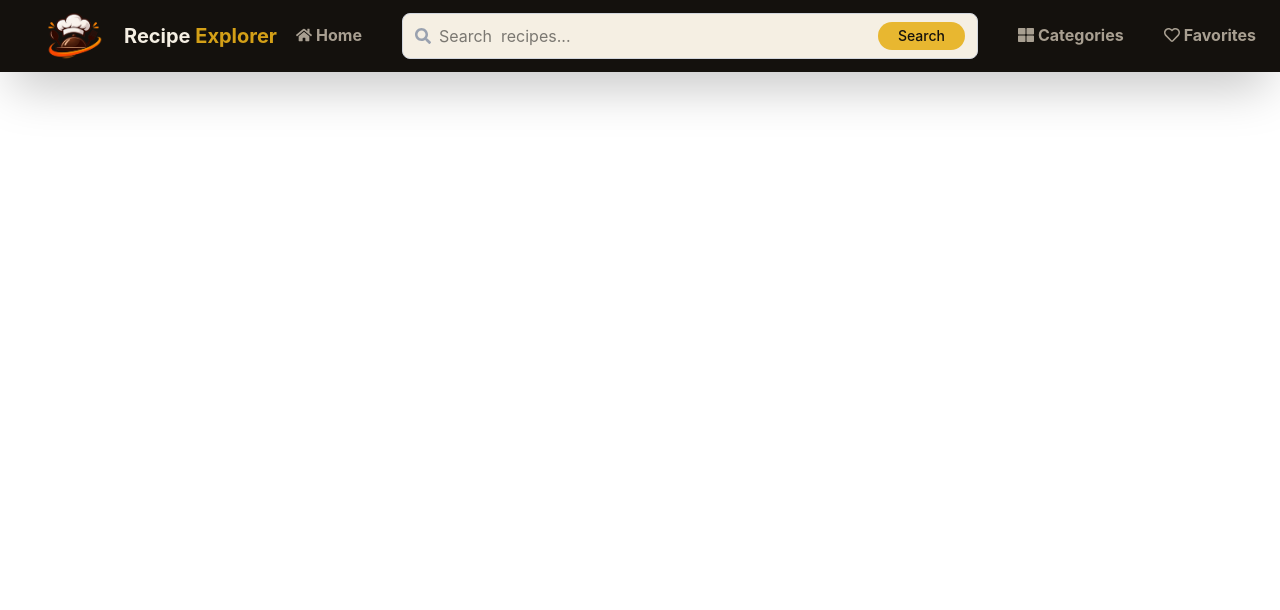
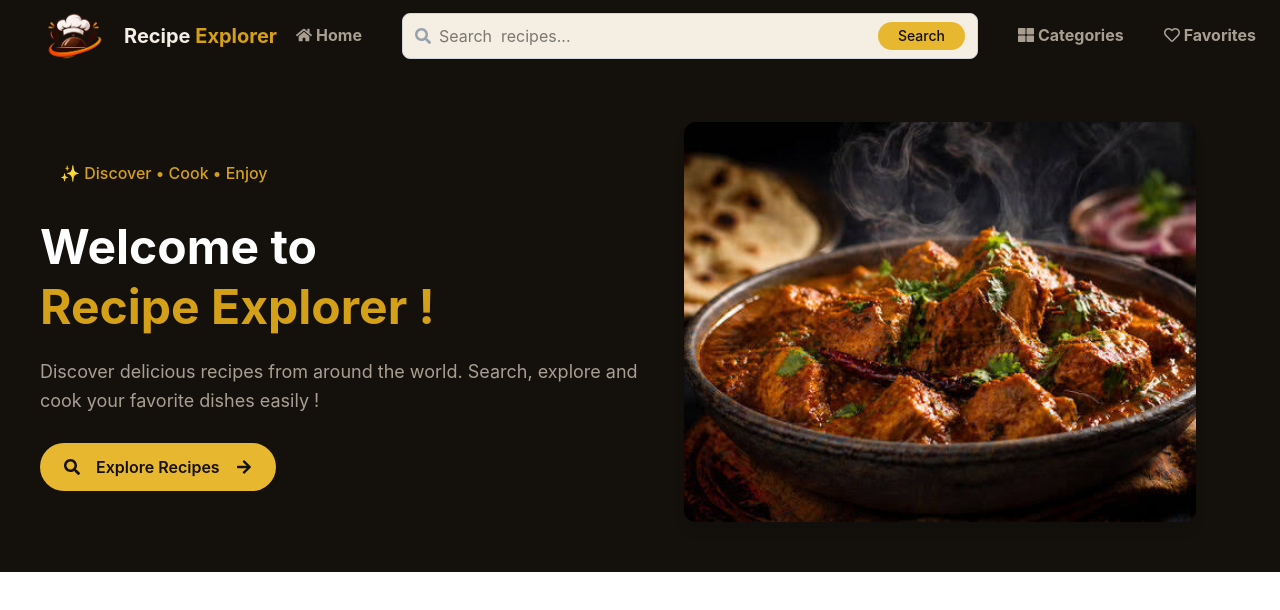
Before and after one commit to Havocsri/Food-Recipie-app, a React (Vite) app: page / in a window 1280 px wide. Shown: the top 610 px of the page. Built offline with nearby package versions, Linux system fonts and the light colour scheme.

Commit message:
add a food recipe landing page

```diff
--- a/src/App.jsx
+++ b/src/App.jsx
@@ -1,3 +1,4 @@
+import HeroSection from "./Components/HeroSection"
 import NavBar from "./Components/NavBar"
 
 
@@ -6,7 +7,8 @@ function App() {
 
   return (
     <>
-      <NavBar/>
+      <NavBar />
+      <HeroSection />
      </>
   )
 }
--- /dev/null
+++ b/src/Components/HeroSection.jsx
@@ -0,0 +1,79 @@
+
+
+import  { useState, useEffect } from "react";
+import food1 from "../assets/image-1.png";
+import food2 from "../assets/image-2.png";
+import food3 from "../assets/images-3.png";
+import food4 from "../assets/images-4.png";
+import { FaSearch, FaArrowRight } from "react-icons/fa";
+const HeroSection = () => {
+
+    const foodImages = [food1, food2, food3, food4];
+    const [currentImage, setCurrentImage] = useState(0);
+
+    useEffect(() => {
+      const interval =  setInterval(() => {
+            setCurrentImage((prevImage) => {
+                const nextImage = (prevImage + 1) % foodImages.length;
+                return nextImage;
+            });
+        }, 2000);
+       return () => clearInterval(interval);
+    },[]);
+
+
+
+  return (
+    <>
+        <section id="home" className="p-10 flex min-h-125 w-100% max-w-8xl items-center justify-between overflow-hidden py-12 bg-ink-900">
+
+      {/* Left Side - Welcome Content */}
+      <div className="w-1/2">
+
+        {/* Small Tag */}
+        <p className="inline-block rounded-full  px-5 py-2 font-medium text-gold-500">
+          ✨ Discover • Cook • Enjoy
+        </p>
+
+        {/* Heading */}
+        <h1 className="mt-6 text-5xl font-bold leading-tight text-white">
+          Welcome to <br />
+
+          <span className="text-gold-500">
+           Recipe{" "} Explorer !
+          </span>
+        </h1>
+
+        {/* Description */}
+        <p className="mt-5 max-w-2xl text-lg leading-relaxed text-muted">
+          Discover delicious recipes from around the  world.
+          Search, explore and cook your favorite dishes easily !
+        </p>
+
+        {/* Button */}
+        <button className="mt-7 flex items-center gap-4 rounded-full bg-gold-400 px-6 py-3 font-semibold text-ink-900 transition duration-300 hover:scale-97 hover:bg-gold-500">
+          <FaSearch />
+          Explore Recipes
+          <FaArrowRight />
+        </button>
+
+      </div>
+
+      {/* Right Side - Food Image */}
+      <div className="flex w-1/2 justify-center">
+
+                      <img
+                          src={foodImages[currentImage]}
+                          alt="Delicious Food"
+                          className="w-200 h-100   max-w-lg object-cover rounded-xl shadow-lg transition duration-500 hover:scale-99"
+                      />
+
+              </div>
+
+
+    </section>
+    </>
+  )
+}
+
+export default HeroSection
--- a/src/Components/NavBar.jsx
+++ b/src/Components/NavBar.jsx
@@ -2,7 +2,7 @@ import { FaHome,  FaRegHeart, FaThLarge, FaSearch, } from "react-icons/fa";
 
 import logo from "../assets/logo.png";
 
-const Navbar = () => {
+const NavBar = () => {
   return (
     <nav className=" flex w-full max-w-8xl items-center justify-between bg-ink-900 px-6 py-3 shadow-2xl ">
 
@@ -57,4 +57,4 @@ const Navbar = () => {
   );
 };
 
-export default Navbar;
+export default NavBar;
--- a/src/index.css
+++ b/src/index.css
@@ -1,4 +1,5 @@
 @import "tailwindcss";
+
 
 @theme {
   --color-gold-400: #e8b730;
--- a/vite.config.js
+++ b/vite.config.js
@@ -1,4 +1,4 @@
-import tailwindcss from '@tailwindcss/vite'
+ import tailwindcss from '@tailwindcss/vite'
 import react from '@vitejs/plugin-react'
 import { defineConfig } from 'vite'
 
```
Also changed, not shown: 1 other file (tests, documents, lock files or other folders).
